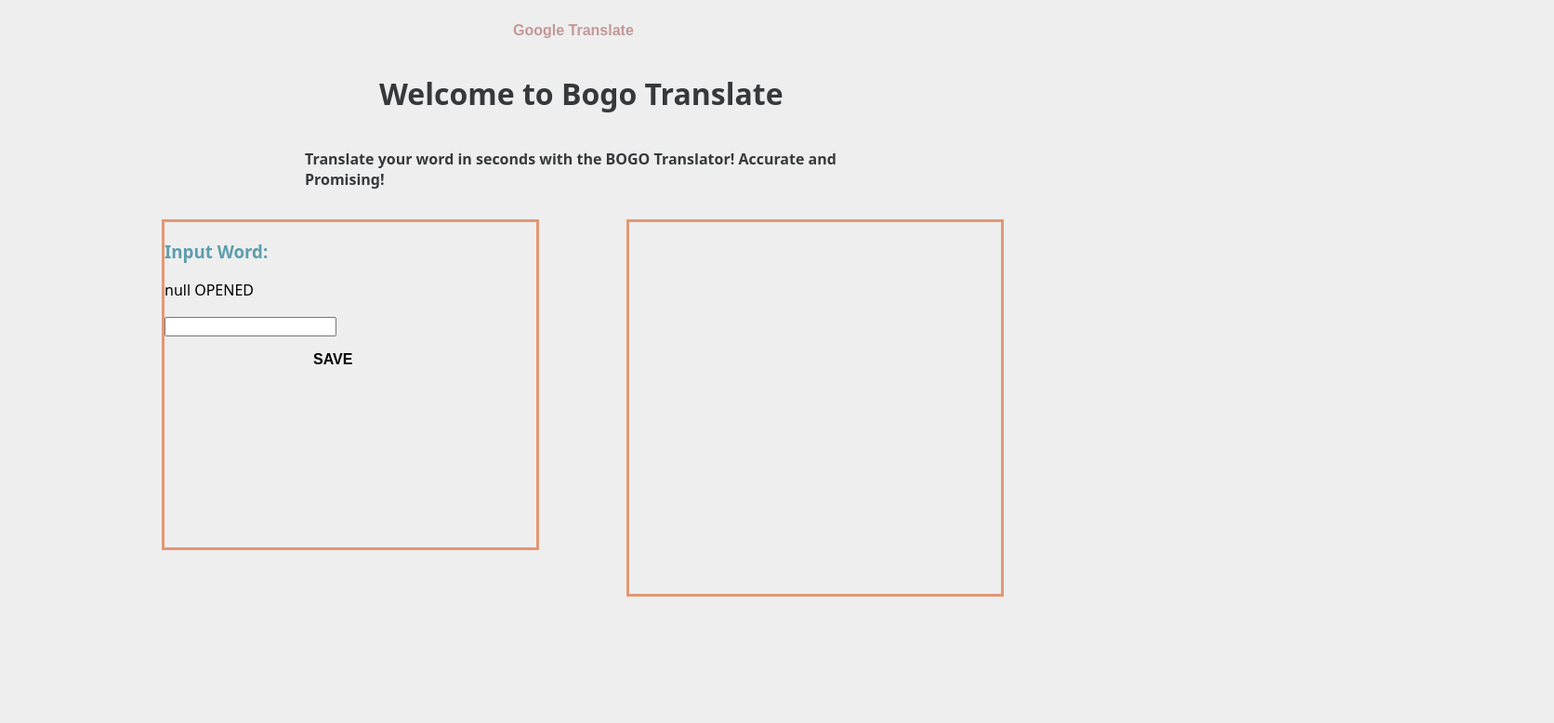
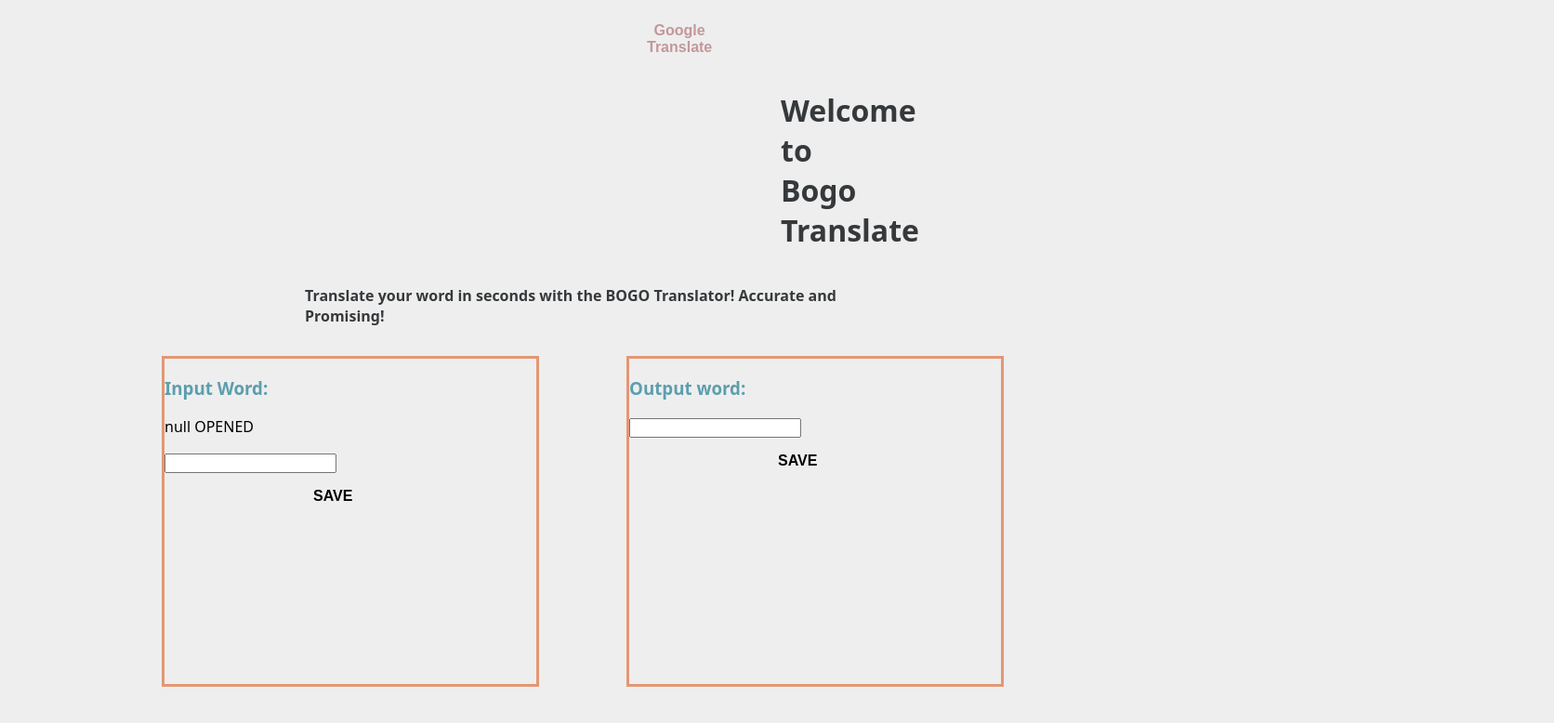
Before and after one commit to Viknet427/Mountain-Madness-2023, a plain HTML site: page website.html in a window 1280 px wide. Shown: the whole page at 93% size, 1672 px wide, since content can reach past the window. Drawn offline with Linux system fonts and the light colour scheme.

Commit message:
Iteration #4
Cheese

```diff
--- a/style.css
+++ b/style.css
@@ -17,7 +17,7 @@ h1 {
     color: #36393B;
     animation-name: slideIn;
     animation-duration: 1s;
-    padding: 0em 12.5em;
+    padding: 0em 26em;
 
 }
 
@@ -42,7 +42,7 @@ button:hover {
 .Googlebtn {
     font-size: 1rem;
     font-weight: 800;
-    padding: 1em 34em;
+    padding: 1em 43em;
     color: #C49799;
     background-color: var(--clr-rgba);
     border: 11px solid var(--clr-accent);
@@ -61,6 +61,7 @@ button:hover {
     background-color: var(--clr-rgba);
     border: 11px solid var(--clr-accent);
     border-radius: 10px;
+    border-color: black;
     transition-property: transform;
     transition-duration: 0.3s;
     transition-timing-function: ease;
@@ -88,7 +89,7 @@ button:hover {
 
 .outputPart {
     width: 400px;
-    height: 400px;
+    height: 350px;
     background-color: #EEEEEE;
     border: 3px solid#E39774;
     right: 200px;
--- a/website.html
+++ b/website.html
@@ -54,7 +54,31 @@
     </div>
 
     <div class="outputPart">
+        <h3 class="desired-phrase">
+            Output word:
+        </h3>
 
+
+        <p id="savedText"> </p>
+        <p id="openedText"> </p>
+        <input type="text" id="input" /> <br>
+        <button class="saveButton" , onclick="save()"> SAVE </button>
+
+
+        <script>
+            var storedItem = localStorage.getItem("storedItem");
+
+            function save() {
+                var Item = document.getElementById("input").value;
+                localStorage.setItem("storedItem", Item);
+                document.getElementById("savedText").innerHTML = Item + " SAVED";
+            }
+            function get() {
+                localStorage.getItem("storedItem");
+                document.getElementById("openedText").innerHTML = storedItem + " OPENED";
+
+            }
+        </script>
 
     </div>
 
```
